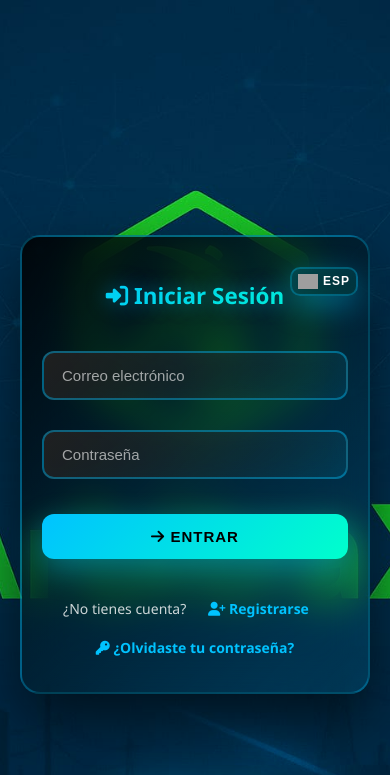
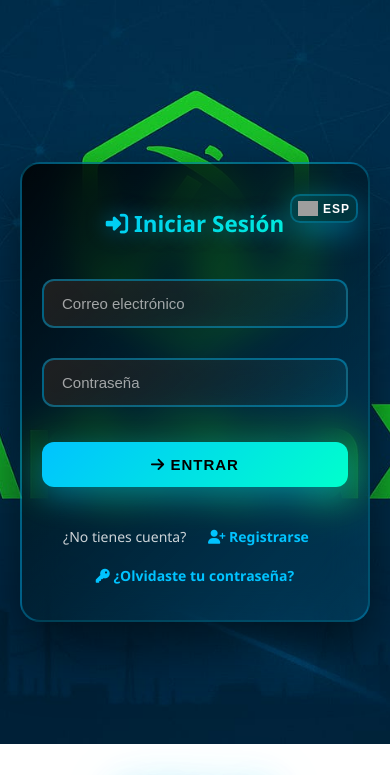
Before and after one commit to blockprofit/arbitrax, a plain HTML site: page index.html in a window 390 px wide. Shown: the top 775 px of the page. Drawn offline with nearby package versions, Linux system fonts and the light colour scheme; grey boxes are pictures that could not be loaded.

Commit message:
Update index.html

```diff
--- a/index.html
+++ b/index.html
@@ -356,9 +356,13 @@
 
     /* Responsive */
     @media (max-width: 768px) {
+      body {
+        background-position: center -150px;
+        padding-bottom: 80px;
+      }
+
       .login-container {
         margin: 20px;
-        margin-top: 120px;
         padding: 30px 25px;
         max-width: 350px;
       }
@@ -401,9 +405,13 @@
     }
 
     @media (max-width: 480px) {
+      body {
+        background-position: center -100px;
+        padding-bottom: 60px;
+      }
+
       .login-container {
         margin: 15px;
-        margin-top: 100px;
         padding: 25px 20px;
       }
 
```
